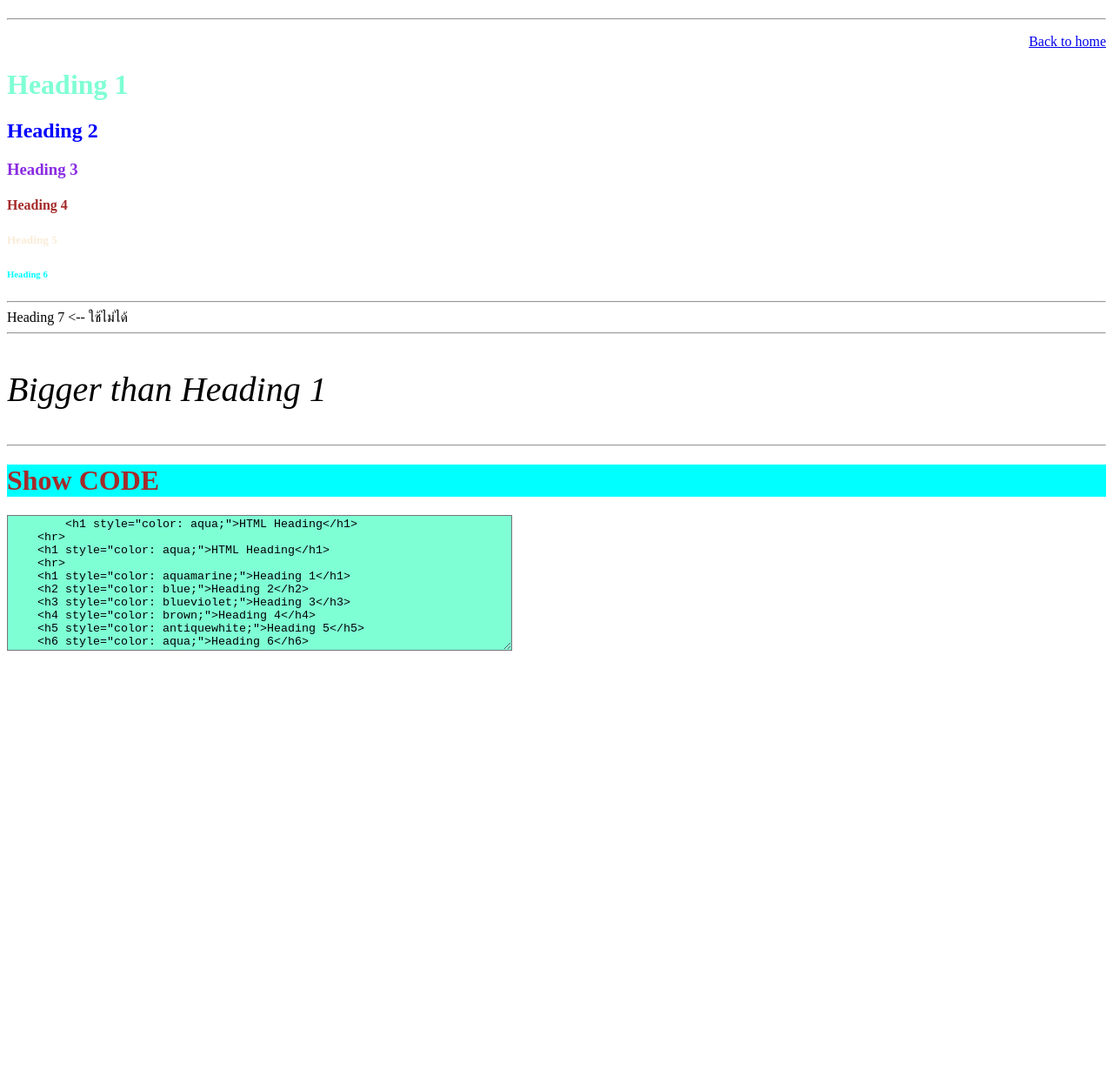
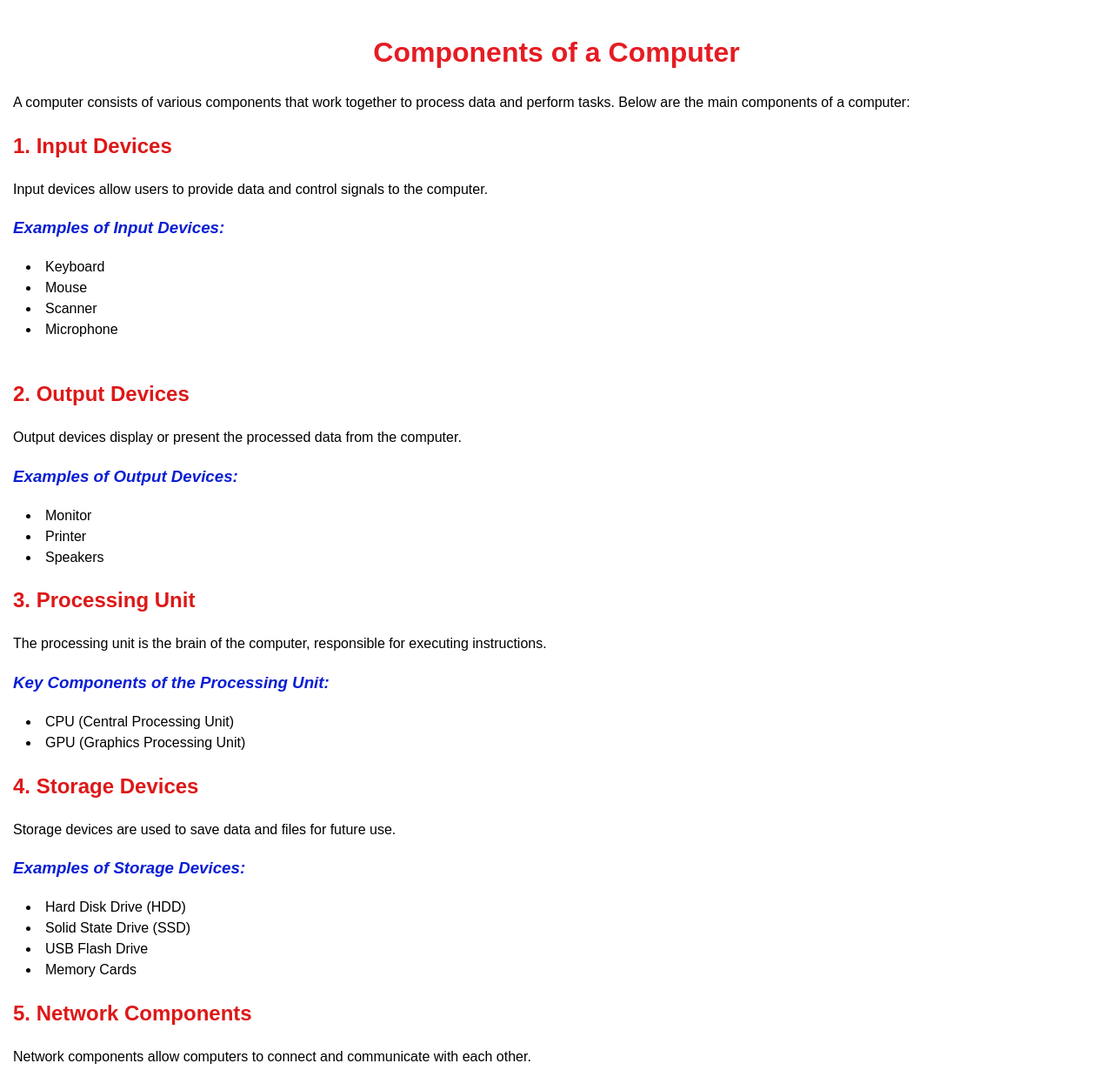
Before and after one commit to natthanon11/66-46_Websitebasic, a plain HTML site: page W02_01_heading.html in a window 1280 px wide. Shown: the top 1230 px of the page at 87% size. Before the commit the page ends 800 px from the top, so only its background shows below. Drawn offline with Linux system fonts and the light colour scheme.

Commit message:
Add files via upload

```diff
--- a/W02_01_heading.html
+++ b/W02_01_heading.html
@@ -1,43 +1,78 @@
 <!DOCTYPE html>
 <html lang="en">
 <head>
-    <meta charset="UTF-8">
-    <meta name="viewport" content="width=device-width, initial-scale=1.0">
-    <title>Document</title>
+  <meta charset="UTF-8">
+  <meta name="viewport" content="width=device-width, initial-scale=1.0">
+  <title>Components of a Computer</title>
+    <style>
+        body {
+            font-family: Arial, Helvetica, sans-serif;
+            line-height: 1.5;
+            margin: 0%;
+            padding: 15px ;
+            margin: 0px 0px 0px 0px;
+        }
+        h1 {
+        text-align: center;
+        color: #e51c23;
+        }
+        h2 {
+            color: #dd1818;
+        }
+        h3 {
+            font-style: italic;
+            color:#0a1ed3 ;
+        }
+        li {
+            margin: 0px 0px 0px 15px;
+        }
+
+
+
+
+
+
+
+
+    </style>
 </head>
 <body>
-    <h1 style="color: black; background-color: ;"></h1>
-    <hr>
-    <p style="text-align:right;">
-        <a href="index.html">Back to home</a>
 
-
-    </p>
-    <h1 style="color: aquamarine;">Heading 1</h1>
-    <h2 style="color: blue;">Heading 2</h2>
-    <h3 style="color: blueviolet;">Heading 3</h3>
-    <h4 style="color: brown;">Heading 4</h4>
-    <h5 style="color: antiquewhite;">Heading 5</h5>
-    <h6 style="color: aqua;">Heading 6</h6>
-    <hr>
-    <h7>Heading 7 <-- ใช้ไม่ได้</h7>
-    <hr>
-    <p style="font-size: 40px;font-style: italic;">Bigger than Heading 1</p>
-    <hr>
-    <h1 style="color: brown; background-color: aqua;">Show CODE</h1>
-    <textarea rows="10" cols="70" style="color: black;background-color: aquamarine;" >
-        <h1 style="color: aqua;">HTML Heading</h1>
-    <hr>
-    <h1 style="color: aqua;">HTML Heading</h1>
-    <hr>
-    <h1 style="color: aquamarine;">Heading 1</h1>
-    <h2 style="color: blue;">Heading 2</h2>
-    <h3 style="color: blueviolet;">Heading 3</h3>
-    <h4 style="color: brown;">Heading 4</h4>
-    <h5 style="color: antiquewhite;">Heading 5</h5>
-    <h6 style="color: aqua;">Heading 6</h6>
-
-
-    </textarea>
+    <h1>Components of a Computer</h1>
+    <p>A computer consists of various components that work together to process data and perform tasks. Below are the main components of a computer:</p>
+    <h2>1. Input Devices</h2>
+    <p> Input devices allow users to provide data and control signals to the computer.</p>
+    <h3>Examples of Input Devices:</h3>
+    <li>Keyboard</li>
+    <li>Mouse</li>
+    <li>Scanner</li>
+    <li>Microphone</li>
+    <br>
+    <h2>2. Output Devices</h2>
+    <p>Output devices display or present the processed data from the computer.</p>
+    <h3>Examples of Output Devices:</h3>
+    <li>Monitor</li>
+    <li>Printer</li>
+    <li>Speakers</li>
+    <h2>3. Processing Unit</h2>
+    <p>The processing unit is the brain of the computer, responsible for executing instructions.</p>
+    <h3>Key Components of the Processing Unit:</h3>
+    <li>CPU (Central Processing Unit)</li>
+    <li>GPU (Graphics Processing Unit)</li>
+    <h2>4. Storage Devices</h2>
+    <p>Storage devices are used to save data and files for future use.</p>
+    <h3>Examples of Storage Devices:</h3>
+    <li>Hard Disk Drive (HDD)</li>
+    <li>Solid State Drive (SSD)</li>
+    <li>USB Flash Drive</li>
+    <li>Memory Cards</li>
+    <h2>5. Network Components</h2>
+    <p>Network components allow computers to connect and communicate with each other.</p>
+    <h3>Examples of Network Components:</h3>
+    <li>Network Interface Card (NIC)</li>
+    <li>Router</li>
+    <li>Switch</li>
+<hr>
+<a href="index.html">Back to Home</a>
 </body>
 </html>
```
